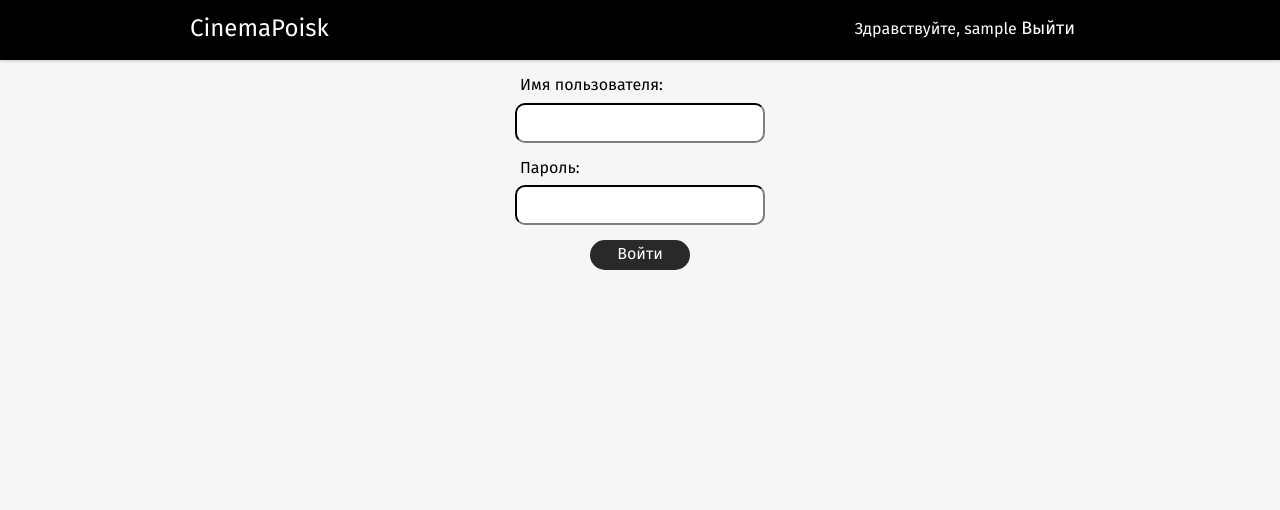
After one commit to ilyamore88/CinemaPoisk, a Django app: template loginsys/templates/login.html in a window 1280 px wide. The commit adds this page. Shown: the top 510 px of the page. Run offline with Django 3.2, Linux system fonts and the light colour scheme; the template is opened without the code that fills it: most values are stand-ins (such as "Sample title", 1, 10 or a date in 2020); some libraries are stand-ins or nearby versions.

Commit message:
add login/logout

```diff
--- a/CinemaPoisk/settings.py
+++ b/CinemaPoisk/settings.py
@@ -35,6 +35,7 @@ INSTALLED_APPS = [
     'django.contrib.sessions',
     'django.contrib.messages',
     'django.contrib.staticfiles',
+    'loginsys'
 ]
 
 MIDDLEWARE = [
@@ -49,10 +50,13 @@ MIDDLEWARE = [
 
 ROOT_URLCONF = 'CinemaPoisk.urls'
 
+print(BASE_DIR)
+
 TEMPLATES = [
     {
         'BACKEND': 'django.template.backends.django.DjangoTemplates',
-        'DIRS': [os.path.join(BASE_DIR, 'templates')]
+        'DIRS': [os.path.join(BASE_DIR, 'templates'),
+                 os.path.join(BASE_DIR, '/loginsys/templates')]
         ,
         'APP_DIRS': True,
         'OPTIONS': {
--- a/CinemaPoisk/urls.py
+++ b/CinemaPoisk/urls.py
@@ -1,21 +1,7 @@
-"""CinemaPoisk URL Configuration
-
-The `urlpatterns` list routes URLs to views. For more information please see:
-    https://docs.djangoproject.com/en/2.1/topics/http/urls/
-Examples:
-Function views
-    1. Add an import:  from my_app import views
-    2. Add a URL to urlpatterns:  path('', views.home, name='home')
-Class-based views
-    1. Add an import:  from other_app.views import Home
-    2. Add a URL to urlpatterns:  path('', Home.as_view(), name='home')
-Including another URLconf
-    1. Import the include() function: from django.urls import include, path
-    2. Add a URL to urlpatterns:  path('blog/', include('blog.urls'))
-"""
 from django.contrib import admin
 from django.urls import path
-import views
+from CinemaPoisk import views
+from loginsys import views as loginviews
 
 urlpatterns = [
     path('admin/', admin.site.urls),
@@ -23,6 +9,6 @@ urlpatterns = [
     path('cinema/<int:cinemaid>', views.cinemaRender),
     path('movie/<int:movieid>', views.movieRender),
     path('person/<int:personid>', views.personRender),
-    path('signin/', views.signinRender),
-    path('signup/', views.signupRender),
+    path('auth/login', loginviews.login),
+    path('auth/logout', loginviews.logout)
 ]
--- /dev/null
+++ b/loginsys/templates/login.html
@@ -0,0 +1,17 @@
+{% extends 'base.html' %}
+{% load static %}
+{% block content %}
+    <div class="login__form">
+        <form action="/auth/login" method="post">
+            {% csrf_token %}
+            <label for="username" class="form__text">Имя пользователя:</label>
+            <input type="text" name="username" id="username" class="form__input">
+            <label for="password" class="form__text">Пароль:</label>
+            <input type="password" name="password" id="password" class="form__input">
+            <input class="form__button" type="submit" value="Войти">
+            {% if login_error %}
+                <label class="error">{{ login_error }}</label>
+            {% endif %}
+        </form>
+    </div>
+{% endblock %}
--- a/static/css/style.css
+++ b/static/css/style.css
@@ -1,5 +1,5 @@
 @font-face {
-    font-family: 'fira_sansregular';
+    font-family: 'fira_sansbold';
     src: url("/static/fonts/firasans-bold-webfont.woff") format("woff"), url("/static/fonts/firasans-bold-webfont.svg#fira_sansbold") format("svg");
     font-weight: normal;
     font-style: normal;
@@ -79,8 +79,9 @@ body {
 
 .header__right-block {
     float: right;
+    margin-right: 15px;
     color: #ffffff;
-    font-size: 24px;
+    font-size: 16px;
     font-family: 'fira_sansregular';
     text-decoration: none;
     position: relative;
@@ -88,6 +89,16 @@ body {
     -webkit-transform: translateY(-50%);
     -ms-transform: translateY(-50%);
     transform: translateY(-50%);
+}
+
+.header__right-block a {
+    color: #ffffff;
+    text-decoration: none;
+    font-size: 18px;
+}
+
+.header__right-block a:hover {
+    text-decoration: underline;
 }
 
 footer {
@@ -283,3 +294,62 @@ footer {
     background-repeat: no-repeat;
     background-size: cover;
 }
+
+.login__form {
+    margin: 0 auto;
+    height: auto;
+    width: 250px;
+}
+
+.login__form * {
+    display: block;
+    font-family: 'fira_sansregular';
+    width: 100%;
+}
+
+.form__input {
+    margin-bottom: 15px;
+    height: 40px;
+    border-radius: 10px;
+    background: #ffffff;
+    color: #202020;
+    text-align: center;
+    border-color: #292929;
+}
+
+.form__input:-webkit-autofill {
+    -webkit-box-shadow: inset 0 0 0 50px #fff !important; /* Цвет фона */
+    -webkit-text-fill-color: #202020 !important; /* цвет текста */
+    color: #202020 !important; /* цвет текста */
+}
+
+.form__text {
+    margin-bottom: 5px;
+    margin-left: 5px;
+}
+
+.error {
+    text-align: center;
+    color: #ff0000;
+}
+
+.form__button {
+    margin-left: auto;
+    margin-right: auto;
+    height: 30px;
+    width: 100px;
+    border-radius: 15px;
+    background: #292929;
+    color: #ffffff;
+    border: none;
+    margin-bottom: 15px;
+}
+
+.form__button:hover {
+    cursor: pointer;
+    background: #202020;
+}
+
+.form__button:active {
+    color: #d6d6d6;
+}
--- a/templates/base.html
+++ b/templates/base.html
@@ -16,7 +16,13 @@
     <header class="header">
         <div class="container">
             <a href="/" class="homepage_link">CinemaPoisk</a>
-            <span class="header__right-block">Sign In | Sign Up</span>
+            <span class="header__right-block">
+                {% if username %}
+                    Здравствуйте, {{ username }} <a href="/auth/logout">Выйти</a>
+                {% else %}
+                    <a href="/auth/login">Войти</a>
+                {% endif %}
+            </span>
         </div>
     </header>
     <div class="content">
```
Also changed, not shown: CinemaPoisk/views.py (renamed from views.py, +9 -5 lines), db.sqlite3.
